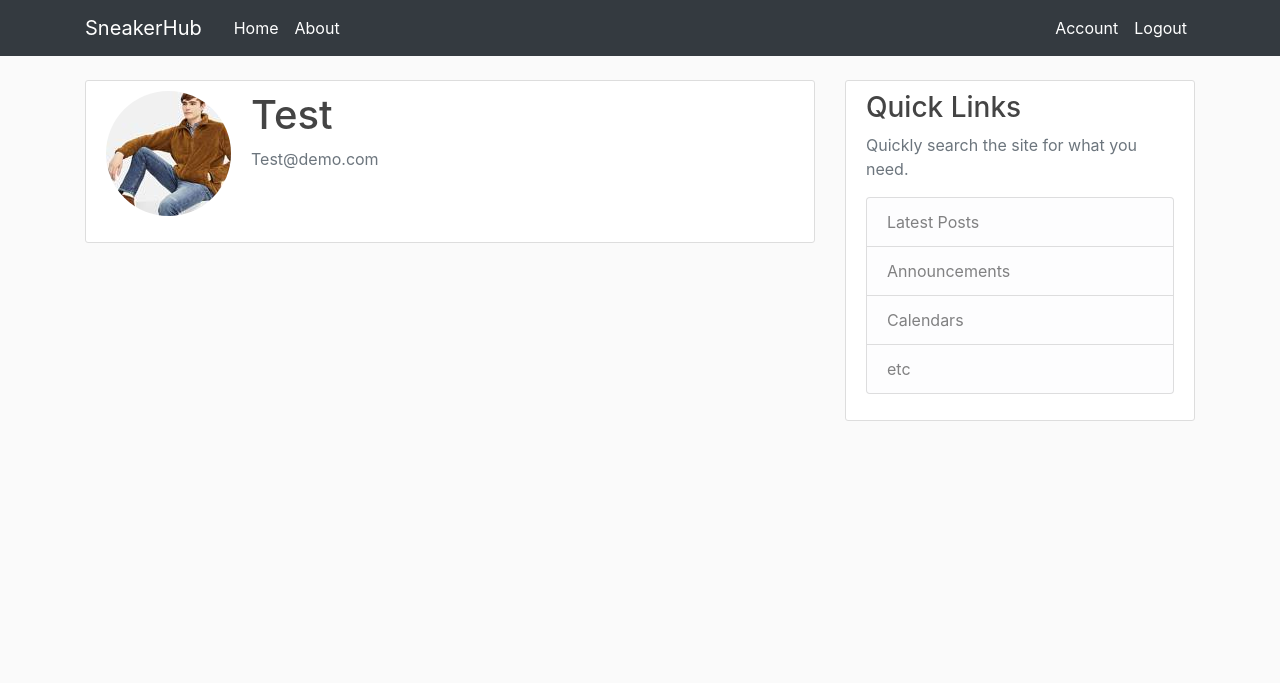
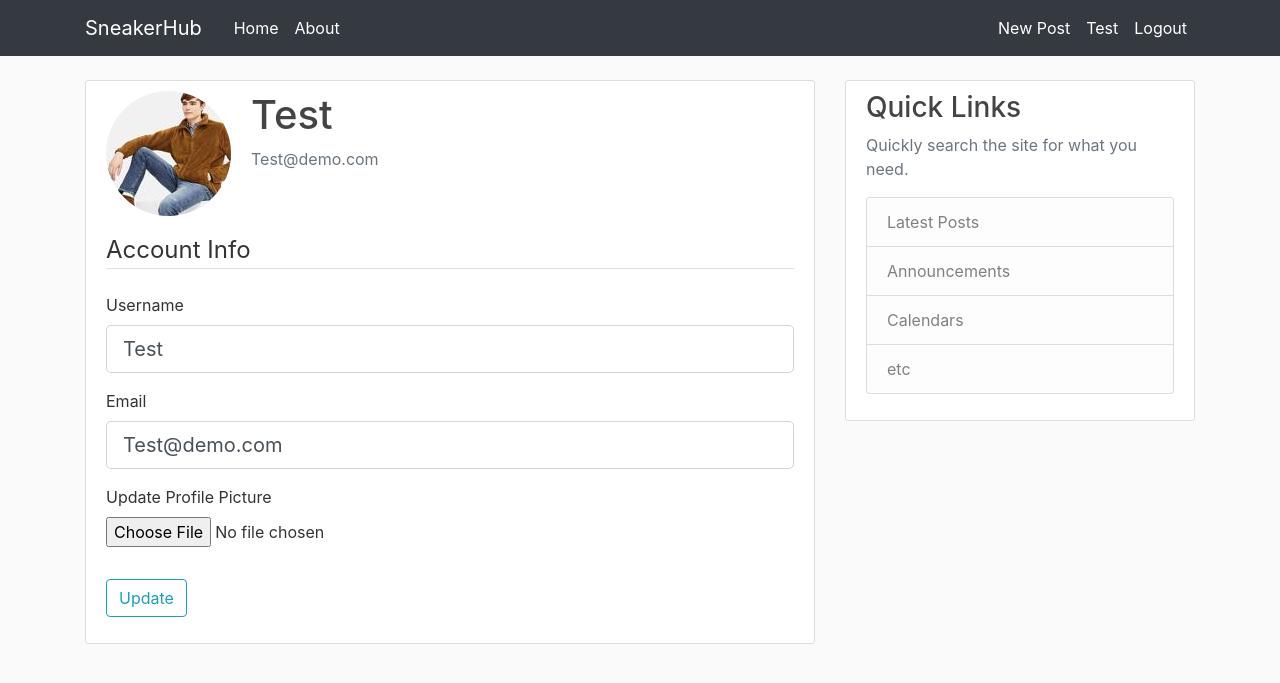
Before and after one commit to valecantu04/sneakerHub, a Flask app: page /account in a window 1280 px wide. Shown: the top 683 px of the page. Run offline with Flask 2, Linux system fonts and the light colour scheme; a user stored in the database is signed in; some libraries are stand-ins or nearby versions.

Commit message:
created routes for Creating,Reading, Updating, and Deleting posts *Crud* and also created forms that updated the database with the status of posts. Created templates to display CRUD functionality of posts.

```diff
--- a/sneakerhub/forms.py
+++ b/sneakerhub/forms.py
@@ -1,5 +1,7 @@
 from flask_wtf import FlaskForm
-from wtforms import StringField, PasswordField, SubmitField, BooleanField
+from flask_wtf.file import FileField, FileAllowed
+from flask_login import current_user
+from wtforms import StringField, PasswordField, SubmitField, BooleanField, TextAreaField
 from wtforms.validators import DataRequired, Length, Email, EqualTo, ValidationError
 from sneakerhub.models import User
 
@@ -32,3 +34,31 @@ class LoginForm(FlaskForm):
         DataRequired(), Length(min=8, max=20)])
     remember = BooleanField('Remember Me')
     submit = SubmitField('Sign Up')
+
+
+class updateAccountForm(FlaskForm):
+    username = StringField('Username',
+                           validators=[DataRequired(), Length(min=2, max=20)])
+    email = StringField('Email', validators=[
+        DataRequired(), Email()])
+    picture = FileField('Update Profile Picture', validators=[ FileAllowed(['jpg', 'png']) ])
+    submit = SubmitField('Update')
+
+    def validate_username(self, username):
+        if username.data != current_user.username:
+            user = User.query.filter_by(username=username.data).first()
+            if user:
+                raise ValidationError(
+                    'That username is taken. Please choose a different one.')
+
+    def validate_email(self, email):
+        if email.data != current_user.email:
+            user = User.query.filter_by(email=email.data).first()
+            if user:
+                raise ValidationError(
+                    'That email has already been used to register. Please choose a different one.')
+
+class PostForm(FlaskForm):
+    title = StringField('Title', validators=[DataRequired()])
+    content = TextAreaField('Content', validators=[DataRequired()])
+    submit = SubmitField('Post')
--- a/sneakerhub/routes.py
+++ b/sneakerhub/routes.py
@@ -1,28 +1,16 @@
-from flask import render_template, url_for, flash, redirect, request
+import os
+import secrets
+from PIL import Image
+from flask import render_template, url_for, flash, redirect, request, abort
 from sneakerhub import app, db, bcrypt
-from sneakerhub.forms import RegistrationForm, LoginForm
+from sneakerhub.forms import RegistrationForm, LoginForm, updateAccountForm, PostForm
 from sneakerhub.models import User, Post
 from flask_login import login_user, current_user, logout_user, login_required
-
-posts = [
-    {
-        'author': 'Valentin Cantu',
-        'title': 'First blog post',
-        'content': 'Im making a website',
-        'date_posted': 'October 26, 2018'
-    },
-    {
-        'author': 'Valentin Cantu',
-        'title': 'Second blog post',
-        'content': 'This is dummy data',
-        'date_posted': 'October 26, 2018'
-    }
-]
-
 
 @app.route("/")
 @app.route("/home")
 def home():
+    posts = Post.query.all()
     return render_template('home.html', posts=posts)
 
 
@@ -38,7 +26,7 @@ def register():
     form = RegistrationForm()
     if form.validate_on_submit():
         hashed_password = bcrypt.generate_password_hash(form.password.data).decode('utf-8')
-        user = User(username=form.username.data, email=form.email.data, password=hashed_password)
+        user = User(username=form.username.data, email=form.email.data.lower(), password=hashed_password)
         db.session.add(user)
         db.session.commit()
         flash(f'Your account has been created! You are now able to log in', 'success')
@@ -67,9 +55,83 @@ def logout():
     logout_user()
     return redirect(url_for('home'))
 
+# excrypts filename of picture for access in database later. gets extension of file. grabs file from OS
+def save_picture(form_picture):
+    random_hex = secrets.token_hex(8)
+    _, f_ext = os.path.splitext(form_picture.filename)
+    picture_filename = random_hex + f_ext
+    picture_path = os.path.join(app.root_path, 'static/profile_pics', picture_filename)
+    #image resizing
+    output_size = (125,125)
+    i = Image.open(form_picture)
+    i.thumbnail(output_size)
+    i.save(picture_path)
 
-@app.route("/account")
+    return picture_filename
+
+@app.route("/account", methods=['GET', 'POST'])
 @login_required
 def account():
+    form = updateAccountForm()
+    if form.validate_on_submit():
+        if form.picture.data:
+            picture_file = save_picture(form.picture.data)
+            current_user.image_file = picture_file
+        current_user.username = form.username.data
+        current_user.email = form.email.data
+        db.session.commit()
+        flash('Your account has been updated!', 'success')
+        return redirect(url_for('account')) # causes browser to send a GET request. done to avoid 'Post GET redirect pattern'
+    elif request.method == 'GET':
+        form.username.data = current_user.username
+        form.email.data = current_user.email
     image_file = url_for('static', filename='profile_pics/' + current_user.image_file)
-    return render_template('account.html', title='Account', image_file=image_file)
+    return render_template('account.html', title='Account', image_file=image_file, form=form)
+
+
+@app.route("/post/new", methods=['GET', 'POST'])
+@login_required
+def new_post():
+    form = PostForm()
+    if form.validate_on_submit():
+        post = Post(title=form.title.data, content=form.content.data, author=current_user)
+        db.session.add(post)
+        db.session.commit()
+        flash('Your post has been created!', 'success')
+        return redirect(url_for('home'))
+    return render_template('create_post.html', title='New Post', form=form, legend='New Post')
+
+@app.route("/post/<post_id>")
+def post(post_id):
+    post = Post.query.get_or_404(post_id)
+    return render_template('post.html', title=post.title, post=post)
+
+
+@app.route("/post/<post_id>/update", methods=['GET', 'POST'])
+@login_required
+def update_post(post_id):
+    post = Post.query.get_or_404(post_id)
+    if post.author != current_user:
+        abort(403)
+    form = PostForm()
+    if form.validate_on_submit():
+        post.title = form.title.data
+        post.content = form.content.data
+        db.session.commit()
+        flash('Your post has been updated!', 'success')
+        return redirect(url_for('post', post_id=post.id))
+    elif request.method == 'GET':
+        form.title.data = post.title
+        form.content.data = post.content
+    return render_template('create_post.html', title='Update Post', form=form, legend='Update Post')
+
+@app.route("/post/<post_id>/delete", methods=['POST'])
+@login_required
+def delete_post(post_id):
+    post = Post.query.get_or_404(post_id)
+    if post.author != current_user:
+        abort(403)
+    db.session.delete(post)
+    db.session.commit()
+    flash('Your post has been deleted!', 'success')
+    return redirect(url_for('home'))
--- a/sneakerhub/templates/account.html
+++ b/sneakerhub/templates/account.html
@@ -8,6 +8,51 @@
             <p class="text-secondary">{{ current_user.email }}</p>
         </div>
     </div>
-    <!-- FORM HERE -->
+    <form method="POST" action="" enctype="multipart/form-data">
+        {{ form.hidden_tag() }}
+        <!-- Cross site request forgery token -->
+        <fieldset class="form-group">
+            <legend class="border-bottom mb-4"> Account Info </legend>
+            <div class="form-group">
+                {{ form.username.label(class="form-control-label") }}
+
+                {% if form.username.errors %}
+                {{ form.username(class="form-control form-control-lg is-invalid") }}
+                <div class="invalid-feedback">
+                    {% for error in form.username.errors%}
+                    <span> {{ error }} </span>
+                    {% endfor %}
+                </div>
+                {% else %}
+                {{ form.username(class="form-control form-control-lg") }}
+                {% endif %}
+            </div>
+            <div class="form-group">
+                {{ form.email.label(class="form-control-label") }}
+                    {% if form.email.errors %}
+                {{ form.email(class="form-control form-control-lg is-invalid") }}
+                <div class="invalid-feedback">
+                    {% for error in form.email.errors%}
+                        <span> {{ error }} </span>
+                    {% endfor %}
+                </div>
+                {% else %}
+                    {{ form.email(class="form-control form-control-lg") }}
+                {% endif %}
+            </div>
+            <div class="form-group">
+                {{ form.picture.label() }}
+                {{ form.picture(class="form-control-file") }}
+                {% if form.picture.errors %}
+                    {% for error in form.picture.errors%}
+                        <span class="text-danger"> {{ error }} </span></br>
+                    {% endfor %}
+                {% endif %}
+            </div>
+        </fieldset>
+        <div class="form-group">
+            {{ form.submit(class="btn btn-outline-info") }}
+        </div>
+    </form>
 </div>
 {% endblock content %}
--- a/sneakerhub/templates/layout.html
+++ b/sneakerhub/templates/layout.html
@@ -7,7 +7,8 @@
     <meta name="viewport" content="width=device-width, initial-scale=1, shrink-to-fit=no">
 
     <!-- Bootstrap CSS -->
-<link rel="stylesheet" href="https://maxcdn.bootstrapcdn.com/bootstrap/4.0.0/css/bootstrap.min.css" integrity="sha384-Gn5384xqQ1aoWXA+058RXPxPg6fy4IWvTNh0E263XmFcJlSAwiGgFAW/dAiS6JXm" crossorigin="anonymous">
+    <link rel="stylesheet" href="https://maxcdn.bootstrapcdn.com/bootstrap/4.0.0/css/bootstrap.min.css" integrity="sha384-Gn5384xqQ1aoWXA+058RXPxPg6fy4IWvTNh0E263XmFcJlSAwiGgFAW/dAiS6JXm"
+        crossorigin="anonymous">
     <link rel="stylesheet" type="text/css" href="{{ url_for('static', filename='main.css') }}">
 
     {% if title%}
@@ -34,7 +35,8 @@
                     <!-- Navbar Right Side -->
                     <div class="navbar-nav">
                         {% if current_user.is_authenticated %}
-                        <a class="nav-item nav-link" href="{{url_for('account')}}">Account</a>
+                        <a class="nav-item nav-link" href="{{url_for('new_post')}}">New Post</a>
+                        <a class="nav-item nav-link" href="{{url_for('account')}}"> {{ current_user.username }}</a>
                         <a class="nav-item nav-link" href="{{url_for('logout')}}">Logout</a>
                         {% else %}
                         <a class="nav-item nav-link" href="{{url_for('login')}}">Login</a>
@@ -78,8 +80,12 @@
     </main>
     <!-- Optional JavaScript -->
     <!-- jQuery first, then Popper.js, then Bootstrap JS -->
-    <script src="https://code.jquery.com/jquery-3.2.1.slim.min.js" integrity="sha384-KJ3o2DKtIkvYIK3UENzmM7KCkRr/rE9/Qpg6aAZGJwFDMVNA/GpGFF93hXpG5KkN" crossorigin="anonymous"></script>
-    <script src="https://cdnjs.cloudflare.com/ajax/libs/popper.js/1.12.9/umd/popper.min.js" integrity="sha384-ApNbgh9B+Y1QKtv3Rn7W3mgPxhU9K/ScQsAP7hUibX39j7fakFPskvXusvfa0b4Q" crossorigin="anonymous"></script>
-    <script src="https://maxcdn.bootstrapcdn.com/bootstrap/4.0.0/js/bootstrap.min.js" integrity="sha384-JZR6Spejh4U02d8jOt6vLEHfe/JQGiRRSQQxSfFWpi1MquVdAyjUar5+76PVCmYl" crossorigin="anonymous"></script>
+    <script src="https://code.jquery.com/jquery-3.2.1.slim.min.js" integrity="sha384-KJ3o2DKtIkvYIK3UENzmM7KCkRr/rE9/Qpg6aAZGJwFDMVNA/GpGFF93hXpG5KkN"
+        crossorigin="anonymous"></script>
+    <script src="https://cdnjs.cloudflare.com/ajax/libs/popper.js/1.12.9/umd/popper.min.js" integrity="sha384-ApNbgh9B+Y1QKtv3Rn7W3mgPxhU9K/ScQsAP7hUibX39j7fakFPskvXusvfa0b4Q"
+        crossorigin="anonymous"></script>
+    <script src="https://maxcdn.bootstrapcdn.com/bootstrap/4.0.0/js/bootstrap.min.js" integrity="sha384-JZR6Spejh4U02d8jOt6vLEHfe/JQGiRRSQQxSfFWpi1MquVdAyjUar5+76PVCmYl"
+        crossorigin="anonymous"></script>
 </body>
+
 </html>
```
Also changed, not shown: sneakerhub/templates/create_post.html (added, +43 -0 lines), sneakerhub/templates/home.html (+5 -3 lines), sneakerhub/templates/post.html (added, +43 -0 lines), sneakerhub/site.db, sneakerhub/static/profile_pics/10caf7f3d652b392.jpg (added), sneakerhub/static/profile_pics/5f7623cc69c6baf1.jpg (added), sneakerhub/static/profile_pics/e71b40fb2385eda8.jpg (added). Lines whose indentation alone changed are shown as unchanged.
